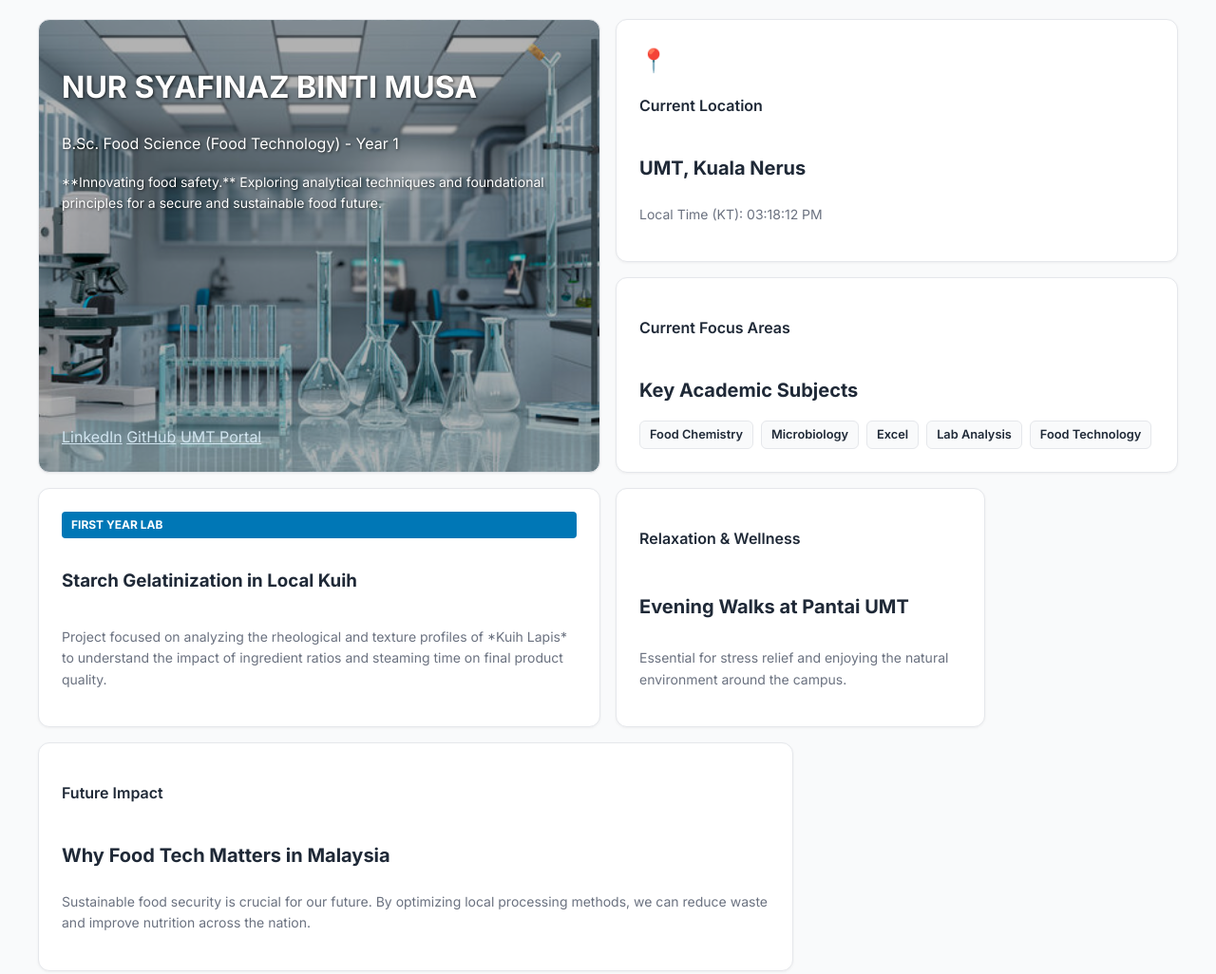
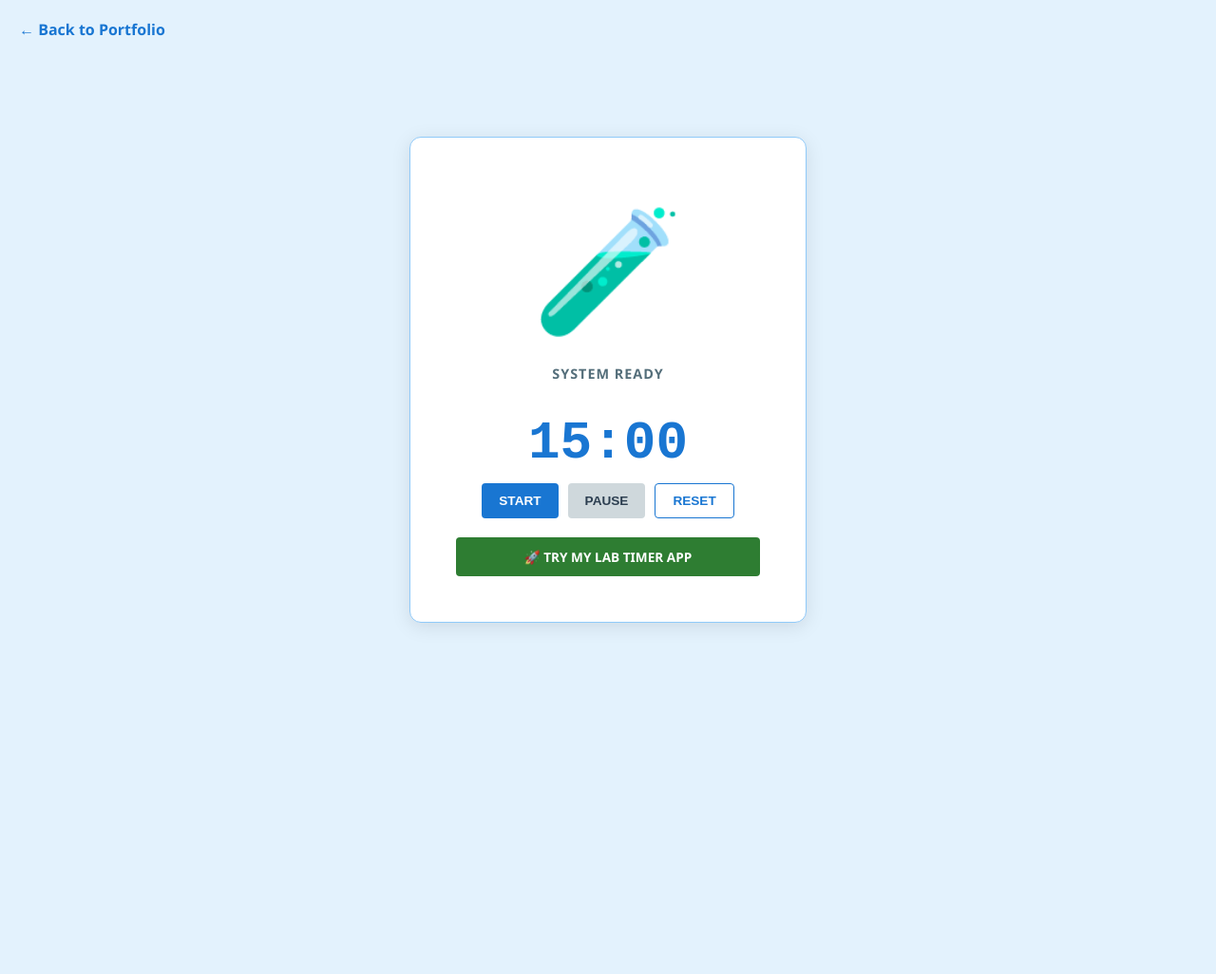
Before and after one commit to S78963/S78963.github.io, a plain HTML site: page index.html in a window 1280 px wide. Shown: the top 1026 px of the page at 95% size. After the commit the page ends 800 px from the top, so only its background shows below. Drawn offline with Linux system fonts and the light colour scheme.

Commit message:
added link to my timer app

```diff
--- a/index.html
+++ b/index.html
@@ -3,338 +3,208 @@
 <head>
     <meta charset="UTF-8">
     <meta name="viewport" content="width=device-width, initial-scale=1.0">
-    <title>NUR SYAFINAZ's Student Bento Grid Landing Page - V4</title>
-    <link href="https://fonts.googleapis.com/css2?family=Inter:wght@400;600;700&display=swap" rel="stylesheet">
+    <title>Lab Timer | Analysis Tool</title>
     <style>
-        /*
-         * --- CSS Variables ---
-         */
         :root {
-            --color-background: #f9fafb;
-            --color-card-bg: #ffffff;
-            --color-text-primary: #1f2937;
-            --color-text-secondary: #6b7280;
-            --color-accent: #0077b6;     /* Deep Ocean Blue (UMT Theme) */
-            --color-border: #e5e7eb;
-            --font-family-sans: 'Inter', sans-serif;
-            --border-radius: 12px;
-            --padding-base: 1.5rem;
-            --gap-base: 1rem;
+            --bg-color: #e3f2fd; /* Scientific Blue Light */
+            --card-bg: #ffffff;
+            --primary-color: #1976d2; /* Lab Blue */
+            --secondary-color: #90caf9;
+            --text-color: #2c3e50;
+            --accent-color: #cfd8dc;
+            --success-color: #2e7d32; /* Lab Green */
         }
 
-        /*
-         * --- Base Styles ---
-         */
         body {
-            font-family: var(--font-family-sans);
-            background-color: var(--color-background);
-            color: var(--color-text-primary);
-            line-height: 1.6;
             margin: 0;
-            padding: 20px;
+            padding: 0;
             display: flex;
             justify-content: center;
-            align-items: flex-start;
-            min-height: 100vh;
+            align-items: center;
+            height: 100vh;
+            background-color: var(--bg-color);
+            font-family: 'Segoe UI', Roboto, Helvetica, Arial, sans-serif;
+            color: var(--text-color);
         }
 
         .container {
-            width: 100%;
-            max-width: 1200px;
-            margin: 0 auto;
+            text-align: center;
+            background: var(--card-bg);
+            padding: 3rem;
+            border-radius: 12px;
+            box-shadow: 0 4px 20px rgba(0,0,0,0.1);
+            border: 1px solid var(--secondary-color);
+            width: 320px;
         }
 
-        /*
-         * --- Bento Grid Layout ---
-         */
-        .bento-grid {
-            display: grid;
-            gap: var(--gap-base);
-            grid-template-columns: repeat(6, 1fr);
-            grid-auto-rows: minmax(150px, auto);
+        #lab-icon {
+            font-size: 8rem;
+            margin-bottom: 1rem;
+            display: block;
         }
 
-        .bento-card {
-            background-color: var(--color-card-bg);
-            border: 1px solid var(--color-border);
-            border-radius: var(--border-radius);
-            padding: var(--padding-base);
+        .timer-display {
+            font-size: 3.5rem;
+            font-family: 'Courier New', Courier, monospace;
+            font-weight: bold;
+            margin: 10px 0;
+            color: var(--primary-color);
+        }
+
+        .status-text {
+            font-size: 0.9rem;
+            text-transform: uppercase;
+            letter-spacing: 1px;
+            margin-bottom: 2rem;
+            font-weight: bold;
+            color: #546e7a;
+        }
+
+        .controls {
             display: flex;
             flex-direction: column;
-            justify-content: space-between;
-            overflow: hidden;
-            transition: all 0.3s cubic-bezier(0.25, 0.46, 0.45, 0.94);
-            box-shadow: 0 1px 3px 0 rgba(0, 0, 0, 0.05);
-            cursor: pointer;
+            gap: 10px;
+            justify-content: center;
         }
 
-        /* Micro-interactions: Subtle Lift and Zoom */
-        .bento-card:hover {
-            border-color: var(--color-accent);
-            box-shadow: 0 10px 30px -5px rgba(0, 119, 182, 0.1), 0 4px 8px -2px rgba(0, 0, 0, 0.05);
-            transform: translateY(-4px) scale(1.01);
-        }
-        .bento-card:focus {
-            outline: 2px solid var(--color-accent);
-            outline-offset: 2px;
-        }
-        .bento-card:active {
-            transform: translateY(-1px) scale(1.0);
+        .button-group {
+            display: flex;
+            gap: 10px;
+            justify-content: center;
         }
 
-        /* Card-specific styling */
-        .card-title {
-            font-weight: 700;
-            font-size: 1.25rem;
-            margin-bottom: 0.5rem;
-            color: var(--color-text-primary);
+        button, .app-link {
+            border: none;
+            padding: 10px 18px;
+            border-radius: 4px;
+            cursor: pointer;
+            font-weight: 600;
+            transition: all 0.2s;
+            font-size: 0.85rem;
+            text-transform: uppercase;
+            text-decoration: none;
+            display: inline-block;
         }
 
-        .card-subtitle {
-            font-weight: 600;
-            font-size: 1rem;
-            color: var(--color-text-primary);
+        #start-btn { background-color: var(--primary-color); color: white; }
+        #pause-btn { background-color: var(--accent-color); color: var(--text-color); }
+        #reset-btn { border: 1px solid var(--primary-color); background: transparent; color: var(--primary-color); }
+
+        /* New App Button Style */
+        .app-link {
+            background-color: var(--success-color);
+            color: white;
+            margin-top: 10px;
+            border: 1px solid transparent;
         }
 
-        .card-content {
-            font-size: 0.875rem;
-            color: var(--color-text-secondary);
+        button:hover, .app-link:hover {
+            filter: brightness(1.1);
+            box-shadow: 0 2px 8px rgba(0,0,0,0.15);
         }
 
-        /* Card 1: Profile (Large Box | 3 columns x 2 rows) - MODIFIED FOR BG IMAGE */
-        .card-profile {
-            grid-column: span 3;
-            grid-row: span 2;
-
-            /* --- START: Background Image Implementation --- */
-            background-image: url('bg.jpg');
-            background-size: cover;
-            background-position: center;
-            /* Ensure text readability by blending a dark color over the image */
-            background-blend-mode: overlay;
-            background-color: rgba(0, 0, 0, 0.3);
-            /* --- END: Background Image Implementation --- */
+        button:active, .app-link:active {
+            transform: translateY(1px);
         }
 
-        /* Text Color Adjustments for readability over dark background */
-        .card-profile .profile-name,
-        .card-profile .profile-program,
-        .card-profile .card-content {
-            color: white;
-            text-shadow: 1px 1px 3px rgba(0, 0, 0, 0.7);
+        .analyzing {
+            animation: pulse 2s linear infinite;
         }
 
-        .card-profile .social-links a {
-            color: #d1e5f0; /* Lightened grey/blue for links */
-        }
-        .card-profile .social-links a:hover {
-            color: var(--color-accent);
-        }
-
-        /* Card 2: Location (3 columns x 1 row) */
-        .card-location {
-            grid-column: span 3;
-        }
-
-        /* Card 3: Tech Stack (3 columns x 1 row) */
-        .card-tech-stack {
-            grid-column: span 3;
-        }
-        .tech-list {
-            list-style: none;
-            padding: 0;
-            margin: 0.5rem 0 0 0;
-            display: flex;
-            flex-wrap: wrap;
-            gap: 8px;
-        }
-        .tech-list li {
-            background-color: var(--color-background);
-            color: var(--color-text-primary);
-            padding: 4px 10px;
-            border-radius: 6px;
-            font-size: 0.8rem;
-            font-weight: 600;
-            border: 1px solid var(--color-border);
-        }
-
-        /* Card 4: Case Study (3 columns x 1 row) */
-        .card-case-study {
-            grid-column: span 3;
-        }
-        .case-study-badge {
-            display: inline-block;
-            background-color: var(--color-accent);
-            color: white;
-            padding: 4px 10px;
-            border-radius: 4px;
-            font-size: 0.75rem;
-            font-weight: 700;
-            margin-bottom: 0.75rem;
-        }
-
-        /* Card 5: Hobby (2 columns x 1 row) */
-        .card-hobby {
-            grid-column: span 2;
-        }
-
-        /* Card 7: Reflection (4 columns x 1 row) */
-        .card-reflection {
-            grid-column: span 4;
-        }
-
-        /* Card 6: Playlist (6 columns x 1 row - spanning the width) */
-        .card-playlist {
-            grid-column: span 6;
-            background-color: #e0f2f7;
-            cursor: default;
-        }
-        .card-playlist:hover {
-            transform: none;
-            box-shadow: 0 1px 3px 0 rgba(0, 0, 0, 0.05);
-            border-color: var(--color-border);
-        }
-
-        .playlist-content {
-            display: flex;
-            align-items: center;
-            gap: 1rem;
-        }
-        .playlist-icon {
-            font-size: 2rem;
-            color: var(--color-accent);
-        }
-
-
-        /*
-         * --- Responsiveness (Mobile Layout) ---
-         */
-        @media (max-width: 768px) {
-            body {
-                padding: 10px;
-            }
-            .bento-grid {
-                grid-template-columns: 1fr;
-                grid-auto-rows: auto;
-                gap: 0.75rem;
-            }
-
-            .bento-card {
-                grid-column: span 1 !important;
-                grid-row: auto !important;
-                min-height: 120px;
-                padding: 1rem;
-            }
-
-            .card-profile {
-                min-height: 200px;
-                /* Ensure image scales down nicely on mobile */
-                background-size: cover;
-            }
+        @keyframes pulse {
+            0% { opacity: 1; }
+            50% { opacity: 0.6; }
+            100% { opacity: 1; }
         }
     </style>
 </head>
 <body>
+    <a href="https://S78963.github.io" style="position:absolute; top:20px; left:20px; text-decoration: none; color: var(--primary-color); font-weight: bold;">← Back to Portfolio</a>
+
     <div class="container">
+        <span id="lab-icon">🧪</span>
+        <div class="status-text" id="status-msg">System Ready</div>
+        <div class="timer-display" id="timer">15:00</div>
 
-        <div class="bento-grid">
-
-            <div class="bento-card card-profile" tabindex="0">
-                <div>
-                    <h1 class="profile-name">NUR SYAFINAZ BINTI MUSA</h1>
-                    <p class="profile-program">B.Sc. Food Science (Food Technology) - Year 1</p>
-                    <p class="card-content">
-                        **Innovating food safety.** Exploring analytical techniques and foundational principles for a secure and sustainable food future.
-                    </p>
-                </div>
-                <div class="social-links">
-                    <a href="#" target="_blank">LinkedIn</a>
-                    <a href="#" target="_blank">GitHub</a>
-                    <a href="#" target="_blank">UMT Portal</a>
-                </div>
+        <div class="controls">
+            <div class="button-group">
+                <button id="start-btn">Start</button>
+                <button id="pause-btn">Pause</button>
+                <button id="reset-btn">Reset</button>
             </div>
-
-            <div class="bento-card card-location" tabindex="0">
-                <span role="img" aria-label="Location icon" style="font-size: 1.5rem;">📍</span>
-                <p class="card-subtitle">Current Location</p>
-                <h3 class="card-title">UMT, Kuala Nerus</h3>
-                <p class="card-content" id="current-time">Time: Loading...</p>
-            </div>
-
-            <div class="bento-card card-tech-stack" tabindex="0">
-                <p class="card-subtitle">Current Focus Areas</p>
-                <h3 class="card-title">Key Academic Subjects</h3>
-                <ul class="tech-list">
-                    <li>Food Chemistry</li>
-                    <li>Microbiology</li>
-                    <li>Excel</li>
-                    <li>Lab Analysis</li>
-                    <li>Food Technology</li>
-                </ul>
-            </div>
-
-            <div class="bento-card card-case-study" tabindex="0">
-                <span class="case-study-badge">FIRST YEAR LAB</span>
-                <h3 class="case-study-title">Starch Gelatinization in Local Kuih</h3>
-                <p class="card-content">
-                    Project focused on analyzing the rheological and texture profiles of *Kuih Lapis* to understand the impact of ingredient ratios and steaming time on final product quality.
-                </p>
-            </div>
-
-            <div class="bento-card card-hobby" tabindex="0">
-                <p class="card-subtitle">Relaxation & Wellness</p>
-                <h3 class="card-title">Evening Walks at Pantai UMT</h3>
-                <p class="card-content">
-                    Essential for stress relief and enjoying the natural environment around the campus.
-                </p>
-            </div>
-
-            <div class="bento-card card-reflection" tabindex="0">
-                <p class="card-subtitle">Future Impact</p>
-                <h3 class="card-title">Why Food Tech Matters in Malaysia</h3>
-                <p class="card-content">
-                    Sustainable food security is crucial for our future. By optimizing local processing methods, we can reduce waste and improve nutrition across the nation.
-                </p>
-            </div>
-
-            <div class="bento-card card-playlist">
-                <div class="playlist-content">
-                    <span class="playlist-icon" role="img" aria-label="Music icon">🎶</span>
-                    <div class="playlist-info">
-                        <p class="card-subtitle" style="margin-bottom: 0;">Currently Listening To</p>
-                        <h3 class="card-title" style="margin-top: 0.25rem;">Focus-Boosting Lo-Fi Beats</h3>
-                        <iframe data-testid="embed-iframe" style="border-radius:12px" src="https://open.spotify.com/embed/track/0R6KCq5TLJB3gi2ragMrXZ?utm_source=generator" width="100%" height="352" frameBorder="0" allowfullscreen="" allow="autoplay; clipboard-write; encrypted-media; fullscreen; picture-in-picture" loading="lazy"></iframe>
-                    </div>
-                    <button style="background-color: var(--color-accent); color: white; border: none; padding: 8px 15px; border-radius: 6px; cursor: pointer; font-weight: 600; transition: background-color 0.2s;">Play Now</button>
-                </div>
-            </div>
-
+            <a href="[PASTE YOUR APP URL HERE]" class="app-link">🚀 Try My Lab Timer App</a>
         </div>
     </div>
 
+    <audio id="finish-sound" src="https://assets.mixkit.co/active_storage/sfx/2869/2869-preview.mp3"></audio>
+
     <script>
-        function updateTime() {
-            const timeElement = document.getElementById('current-time');
-            const now = new Date();
-            const options = {
-                timeZone: 'Asia/Kuala_Lumpur',
-                hour: '2-digit',
-                minute: '2-digit',
-                second: '2-digit',
-                hour12: true
-            };
+        const DEFAULT_TIME = 15 * 60;
+        let timeLeft = DEFAULT_TIME;
+        let timerId = null;
 
-            try {
-                const ktTime = now.toLocaleTimeString('en-US', options);
-                timeElement.textContent = `Local Time (KT): ${ktTime}`;
-            } catch (e) {
-                const simpleTimeOptions = { hour: '2-digit', minute: '2-digit', second: '2-digit', hour12: true };
-                timeElement.textContent = 'Time: ' + now.toLocaleTimeString('en-US', simpleTimeOptions);
+        const labIcon = document.getElementById('lab-icon');
+        const timerDisplay = document.getElementById('timer');
+        const statusMsg = document.getElementById('status-msg');
+        const startBtn = document.getElementById('start-btn');
+        const pauseBtn = document.getElementById('pause-btn');
+        const resetBtn = document.getElementById('reset-btn');
+        const finishSound = document.getElementById('finish-sound');
+
+        function updateDisplay() {
+            const minutes = Math.floor(timeLeft / 60);
+            const seconds = timeLeft % 60;
+            timerDisplay.textContent = `${minutes}:${seconds < 10 ? '0' : ''}${seconds}`;
+            document.title = `${timerDisplay.textContent} | Lab Timer`;
+        }
+
+        function startTimer() {
+            if (timerId) return;
+
+            labIcon.textContent = '🔬';
+            labIcon.classList.add('analyzing');
+            statusMsg.textContent = "Analyzing Samples...";
+            startBtn.disabled = true;
+
+            timerId = setInterval(() => {
+                timeLeft--;
+                updateDisplay();
+
+                if (timeLeft <= 0) {
+                    clearInterval(timerId);
+                    timerId = null;
+                    labIcon.textContent = '✅';
+                    labIcon.classList.remove('analyzing');
+                    statusMsg.textContent = "Analysis Complete";
+                    finishSound.play();
+                    startBtn.disabled = false;
+                }
+            }, 1000);
+        }
+
+        function pauseTimer() {
+            clearInterval(timerId);
+            timerId = null;
+            startBtn.disabled = false;
+            labIcon.classList.remove('analyzing');
+            if (timeLeft > 0 && timeLeft < DEFAULT_TIME) {
+                statusMsg.textContent = "Analysis Suspended";
             }
         }
 
-        updateTime();
-        setInterval(updateTime, 1000);
+        function resetTimer() {
+            pauseTimer();
+            timeLeft = DEFAULT_TIME;
+            updateDisplay();
+            labIcon.textContent = '🧪';
+            statusMsg.textContent = "System Ready";
+        }
+
+        startBtn.addEventListener('click', startTimer);
+        pauseBtn.addEventListener('click', pauseTimer);
+        resetBtn.addEventListener('click', resetTimer);
+
+        updateDisplay();
     </script>
 </body>
 </html>
```
